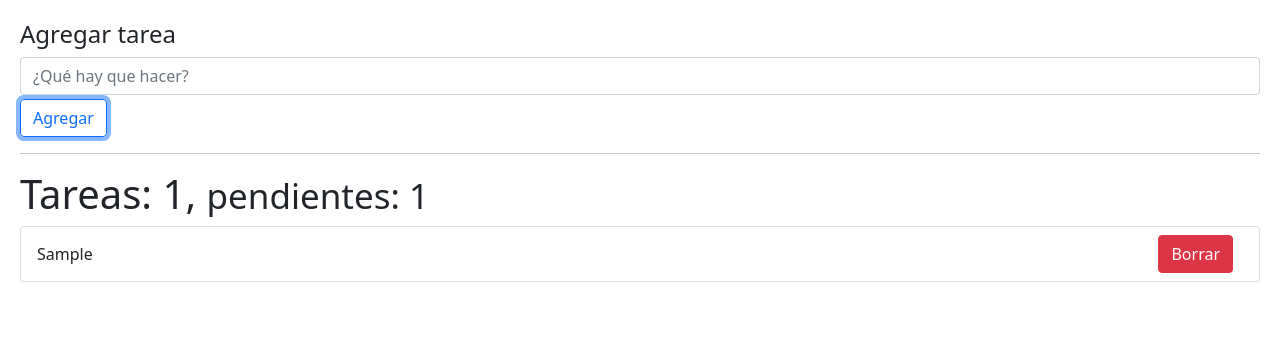
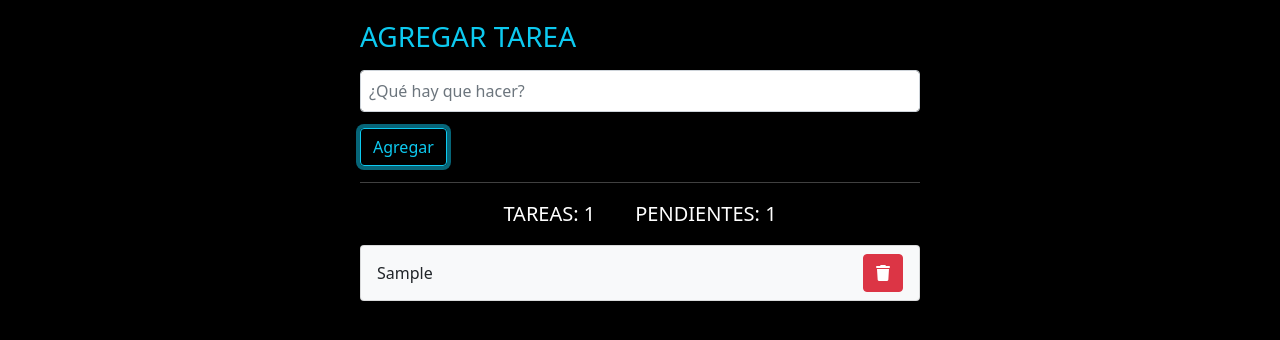
Before and after one commit to guilleperalta/tareas, a React (Vite) app: page / in a window 1280 px wide. Both pictures are taken after typing "Sample" into the empty fields and a click on the button "Agregar". Shown: the top 340 px of the page. Built offline with nearby package versions, Linux system fonts and the light colour scheme.

Commit message:
Se modifico la estetica del front

```diff
--- a/index.html
+++ b/index.html
@@ -3,7 +3,7 @@
   <head>
     <meta charset="UTF-8" />
     <meta name="viewport" content="width=device-width, initial-scale=1.0" />
-
+    <link rel="stylesheet" href="https://cdnjs.cloudflare.com/ajax/libs/font-awesome/6.2.1/css/all.min.css" integrity="sha512-MV7K8+y+gLIBoVD59lQIYicR65iaqukzvf/nwasF0nqhPay5w/9lJmVM2hMDcnK1OnMGCdVK+iQrJ7lzPJQd1w==" crossorigin="anonymous" referrerpolicy="no-referrer" />
     <link href="https://cdn.jsdelivr.net/npm/bootstrap@5.1.3/dist/css/bootstrap.min.css" rel="stylesheet" integrity="sha384-1BmE4kWBq78iYhFldvKuhfTAU6auU8tT94WrHftjDbrCEXSU1oBoqyl2QvZ6jIW3" crossorigin="anonymous">
 
     <title>App-Todos</title>
--- a/src/index.css
+++ b/src/index.css
@@ -1,7 +1,19 @@
 body {
-    padding: 20px;
+    padding: 0;
+    margin: 0;
+    background: black;
+    display: flex;
+    justify-content: center;
 }
 
-button {
-    margin-right: 10px;
+div#root {
+    min-width: 350px;
+    width: 100%;
+    color: white;
+    padding: 20px;
+    max-width: 600px;
 }
+.texto-pendiente {
+    margin: 0 20px;
+    font-size: 20px;
+}
--- a/src/useReducer/TodoAdd.jsx
+++ b/src/useReducer/TodoAdd.jsx
@@ -27,7 +27,7 @@ export const TodoAdd = ({ onNewTodo }) => {
             <input
                 type="text"
                 placeholder="¿Qué hay que hacer?"
-                className="form-control"
+                className="form-control p-2"
                 name="description"
                 value={ description }
                 onChange={ onInputChange }
@@ -35,7 +35,7 @@ export const TodoAdd = ({ onNewTodo }) => {
 
             <button
                 type="submit"
-                className="btn btn-outline-primary mt-1"
+                className="btn btn-outline-info mt-3"
             >
                 Agregar
             </button>
--- a/src/useReducer/TodoApp.jsx
+++ b/src/useReducer/TodoApp.jsx
@@ -10,7 +10,7 @@ export const TodoApp = () => {
     return (
         <>
             <div className="col-12">
-                <h4>Agregar tarea</h4>
+                <h3 className="mb-3 text-info text-uppercase">Agregar tarea</h3>
                 <TodoAdd
                     onNewTodo={ handleNewTodo }
                 />
@@ -18,7 +18,10 @@ export const TodoApp = () => {
 
             <hr />
 
-            <h1>Tareas: { todosCount }, <small>pendientes: { pendingTodosCount }</small> </h1>
+            <div className="d-flex flex-row justify-content-center align-items-center mb-3">
+                <span className="texto-pendiente text-uppercase">Tareas: { todosCount } </span>
+                <span className="texto-pendiente text-uppercase">Pendientes: { pendingTodosCount } </span>
+            </div>
 
             <div className="row">
                 <div className="col-12">
@@ -29,9 +32,6 @@ export const TodoApp = () => {
                     />
                 </div>
             </div>
-
-
-
         </>
     )
 }
--- a/src/useReducer/TodoItem.jsx
+++ b/src/useReducer/TodoItem.jsx
@@ -1,17 +1,16 @@
-
 export const TodoItem = ({ todo, onDeleteTodo, onToggleTodo }) => {
   return (
-    <li className="list-group-item d-flex justify-content-between">
-        <span
-          className={`align-self-center ${ (todo.done) ? 'text-decoration-line-through' : '' }`}
-          onClick={ () => onToggleTodo( todo.id ) }
-        >
-          { todo.description }
-        </span>
-        <button
-          className="btn btn-danger"
-          onClick={ () => onDeleteTodo( todo.id ) }
-        >Borrar</button>
+    // <li className="list-group-item d-flex justify-content-between">
+    <li
+      className={`list-group-item d-flex justify-content-between ${
+        todo.done ? "bg-success text-white" : "bg-light text-dark"
+      }`}
+      onClick={() => onToggleTodo(todo.id)}
+    >
+      <span className="align-self-center"> {todo.description} </span>
+      <button className="btn btn-danger" onClick={() => onDeleteTodo(todo.id)}>
+        <i class="fa-solid fa-trash"></i>
+      </button>
     </li>
-  )
-}
+  );
+};
```
